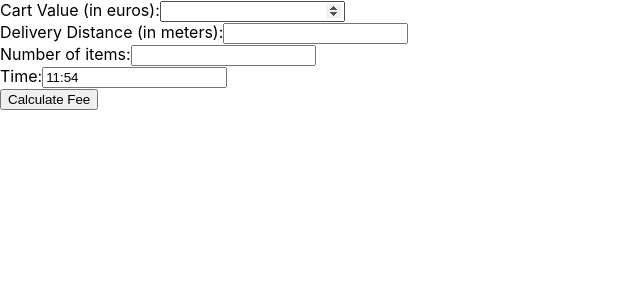
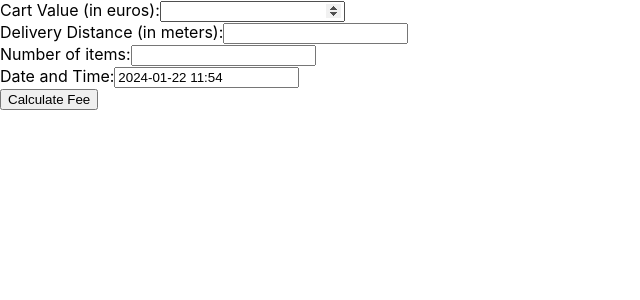
Before and after one commit to nine-chairs/testaufgabe, a React (Create React App) app: page / in a window 1280 px wide. Shown: the top 300 px of the page, without its empty margins (0-640 px from the left). Built offline with nearby package versions, Linux system fonts and the light colour scheme.

Commit message:
updated the calendar logic

```diff
--- a/package.json
+++ b/package.json
@@ -8,9 +8,9 @@
     "@testing-library/user-event": "^13.5.0",
     "@types/jest": "^27.5.2",
     "@types/node": "^16.18.74",
-    "@types/react": "^18.2.48",
     "@types/react-dom": "^18.2.18",
     "react": "^18.2.0",
+    "react-datepicker": "^4.25.0",
     "react-dom": "^18.2.0",
     "react-scripts": "5.0.1",
     "typescript": "^4.9.5",
@@ -39,5 +39,9 @@
       "last 1 firefox version",
       "last 1 safari version"
     ]
+  },
+  "devDependencies": {
+    "@types/react": "^18.2.48",
+    "@types/react-datepicker": "^4.19.5"
   }
 }
--- a/src/components/Calculator.tsx
+++ b/src/components/Calculator.tsx
@@ -1,11 +1,16 @@
 import React, { useState, useEffect } from 'react';
+import DatePicker from 'react-datepicker';
+import 'react-datepicker/dist/react-datepicker.css'; // Import the styles
 
 const Calculator: React.FC = () => {
-  const getCurrentTime = (): string => {
+  const getCurrentDateTime = (): string => {
     const now = new Date();
-    const hours = now.getHours();
-    const minutes = now.getMinutes();
-    return `${hours}:${minutes}`;
+    const year = now.getFullYear();
+    const month = (now.getMonth() + 1).toString().padStart(2, '0');
+    const day = now.getDate().toString().padStart(2, '0');
+    const hours = now.getHours().toString().padStart(2, '0');
+    const minutes = now.getMinutes().toString().padStart(2, '0');
+    return `${year}-${month}-${day}T${hours}:${minutes}`;
   };
 
   const [cartValueInput, setCartValueInput] = useState<string>('');
@@ -13,17 +18,34 @@ const Calculator: React.FC = () => {
   const [numberOfItemsInput, setNumberOfItemsInput] = useState<string>('');
   const [finalDeliveryFee, setFinalDeliveryFee] = useState<number | null>(null);
   const [totalPrice, setTotalPrice] = useState<number | null>(null);
-  const [time, setTimeInput] = useState<string>(getCurrentTime());
+  const [dateTime, setDateTime] = useState<string>(getCurrentDateTime());
+  const [isDatepickerOpen, setIsDatepickerOpen] = useState<boolean>(false);
+  const [isDateSelected, setIsDateSelected] = useState<boolean>(false);
 
   useEffect(() => {
-    // Update time every second
+    // Update date and time every second only if the datepicker is not open and a date is not selected
     const intervalId = setInterval(() => {
-      setTimeInput(getCurrentTime());
+      if (!isDatepickerOpen && !isDateSelected) {
+        setDateTime(getCurrentDateTime());
+      }
     }, 1000);
 
     // Cleanup the interval on component unmount
     return () => clearInterval(intervalId);
-  }, []);
+  }, [isDatepickerOpen, isDateSelected]);
+
+  const handleDateChange = (date: Date | null) => {
+    // Update date state when the date is selected
+    if (date) {
+      setDateTime(date.toISOString());
+      setIsDateSelected(true);
+    }
+  };
+
+  const handleDateBlur = () => {
+    // Reset isDateSelected when the datepicker loses focus (closed without selecting a date)
+    setIsDateSelected(false);
+  };
 
   const parseInputValue = (value: string): number => {
     // Replace commas with dots and then parse the value
@@ -69,9 +91,9 @@ const Calculator: React.FC = () => {
     totalFee = Math.min(totalFee, 15);
 
     // 6. Apply time-based surcharge if day is Friday and time is from 3 to 7
-    const now = new Date();
-    const dayOfWeek = now.getDay(); // Sunday is 0, Monday is 1, ..., Saturday is 6
-    const hours = now.getHours();
+    const selectedDateTime = new Date(dateTime.replace("T", " "));
+    const dayOfWeek = selectedDateTime.getDay(); // Sunday is 0, Monday is 1, ..., Saturday is 6
+    const hours = selectedDateTime.getHours();
 
     if (dayOfWeek === 5 && hours >= 15 && hours <= 19) {
       totalFee *= 1.2; // Multiply the total fee by 1.2x
@@ -119,11 +141,15 @@ const Calculator: React.FC = () => {
       </label>
       <br />
       <label>
-        Time:
-        <input
-          type="text"
-          value={time}
-          readOnly
+        Date and Time:
+        <DatePicker
+          selected={new Date(dateTime)}
+          onChange={handleDateChange}
+          onFocus={() => setIsDatepickerOpen(true)}
+          onBlur={handleDateBlur}
+          showTimeSelect
+          timeFormat="HH:mm"
+          dateFormat="yyyy-MM-dd HH:mm"
         />
       </label>
       <br />
```
Also changed, not shown: src/components/CalendarModal.tsx (added, +55 -0 lines), 1 other file (tests, documents, lock files or other folders).
